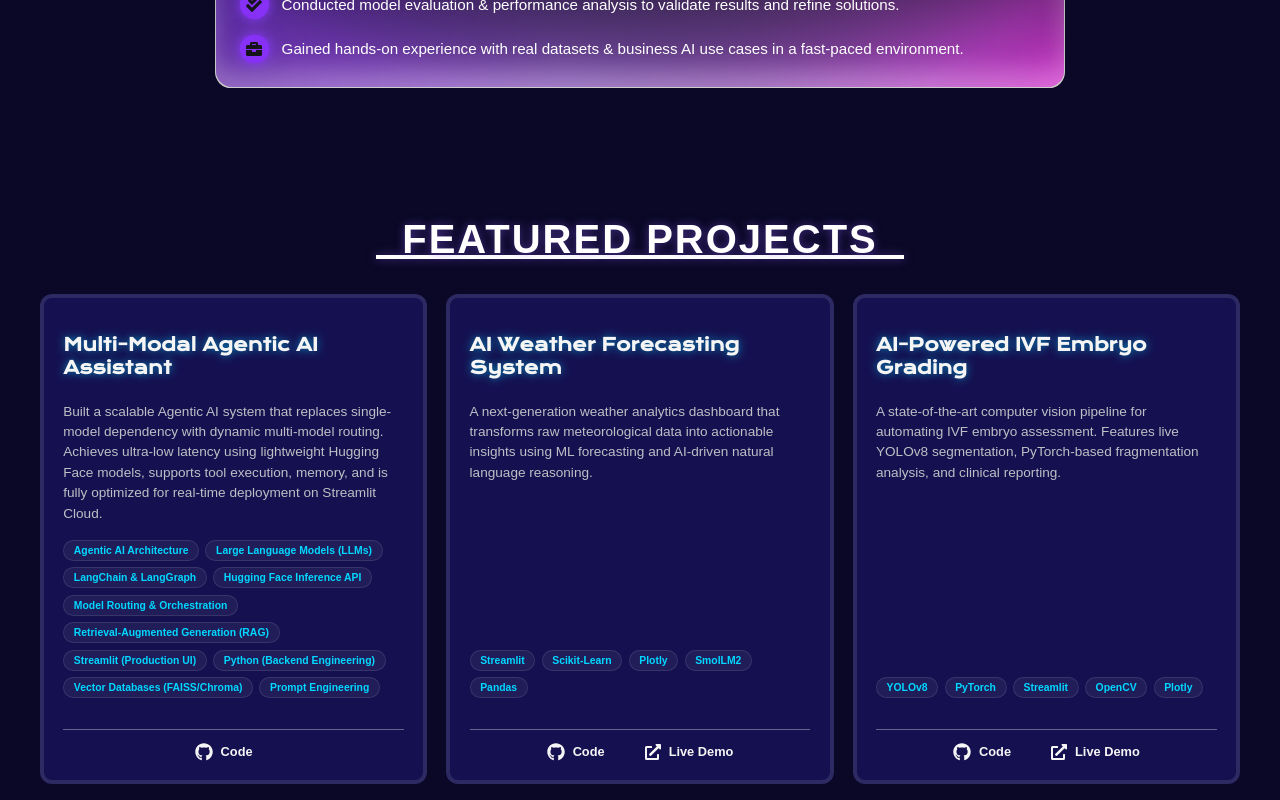
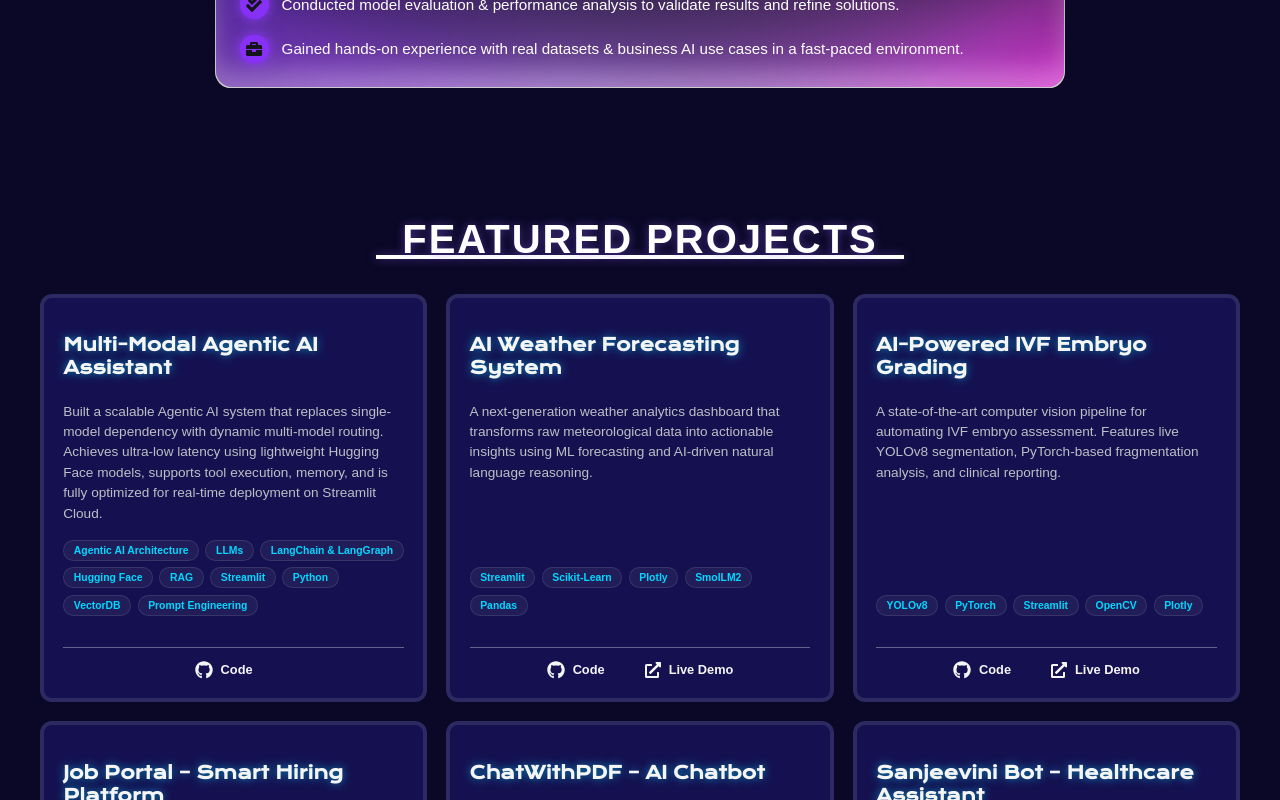
Before and after one commit to azzu-sheikh/MyPortfolio, a React (Vite) app: page / in a window 1280 px wide. Shown: the part 2000-2800 px from the top of the page. Built offline with nearby package versions, Linux system fonts and the light colour scheme; no server answers.

Commit message:
Update Projects.jsx

```diff
--- a/src/components/Projects.jsx
+++ b/src/components/Projects.jsx
@@ -8,7 +8,7 @@ export default function Projects() {
     {
   title: "Multi-Modal Agentic AI Assistant",
   description: "Built a scalable Agentic AI system that replaces single-model dependency with dynamic multi-model routing. Achieves ultra-low latency using lightweight Hugging Face models, supports tool execution, memory, and is fully optimized for real-time deployment on Streamlit Cloud.",
-  tech: ["Agentic AI Architecture", "Large Language Models (LLMs)", "LangChain & LangGraph", "Hugging Face Inference API", "Model Routing & Orchestration", "Retrieval-Augmented Generation (RAG)", "Streamlit (Production UI)", "Python (Backend Engineering)", "Vector Databases (FAISS/Chroma)","Prompt Engineering" ],
+  tech: ["Agentic AI Architecture", "LLMs", "LangChain & LangGraph", "Hugging Face", "RAG", "Streamlit", "Python", "VectorDB","Prompt Engineering" ],
   link: "https://github.com/azzu-sheikh/Multi-Modal-Agentic-AI-Assistant",
   demo: "#"
 },
```
